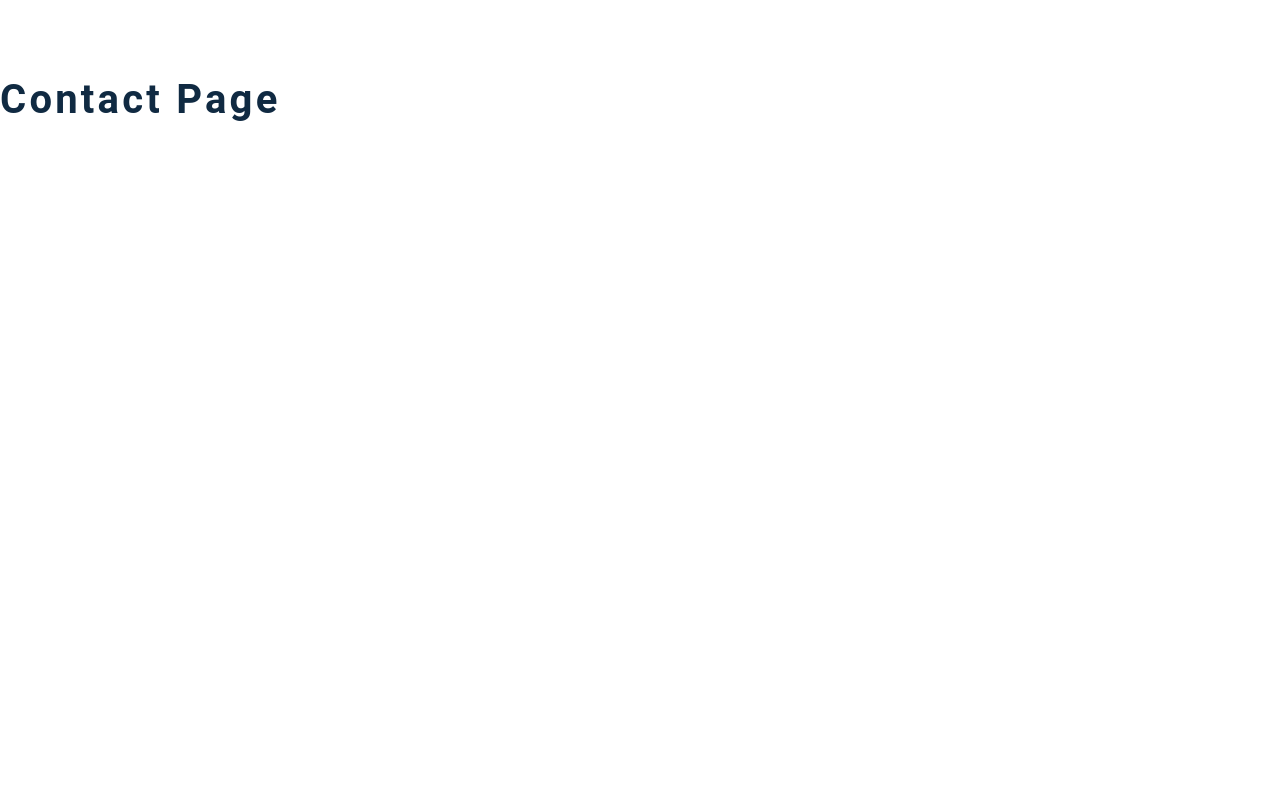
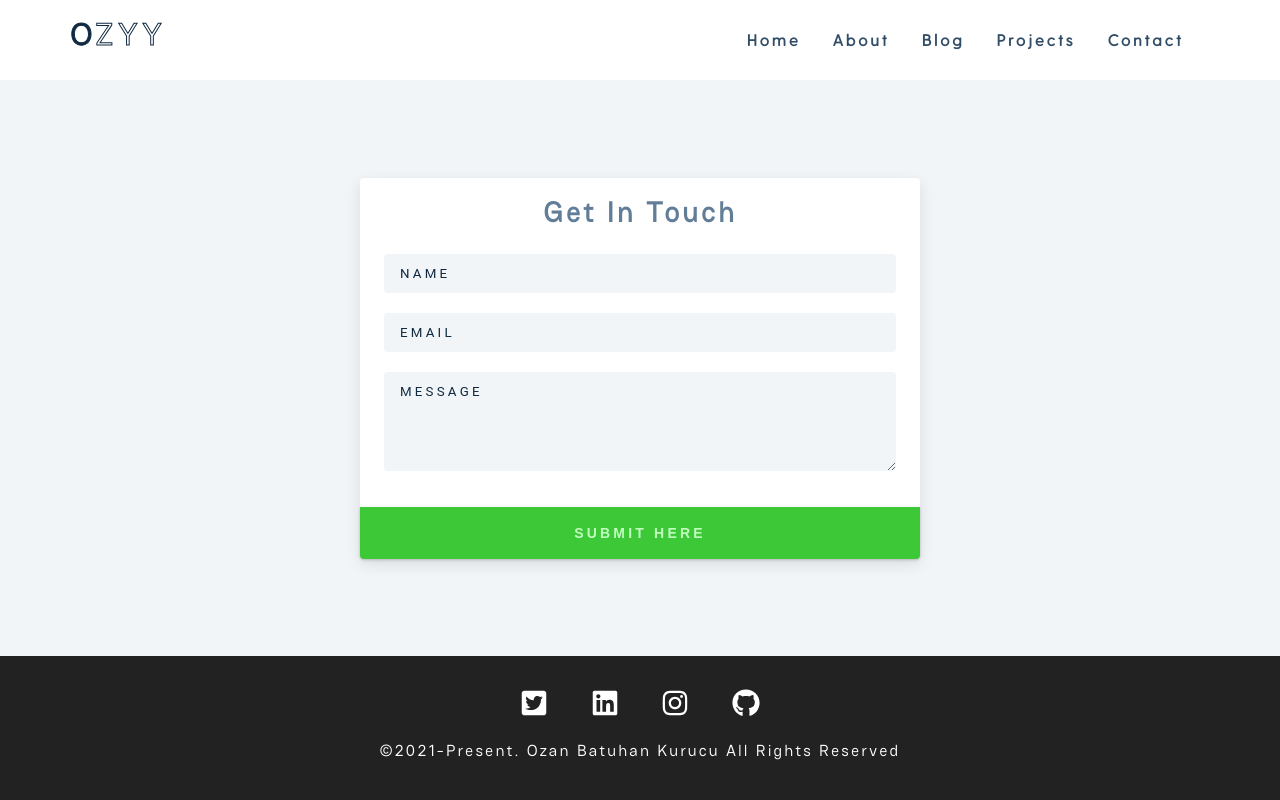
Before and after one commit to ozanbatuhankurucu/portfolio, a Gatsby site: page /contact in a window 1280 px wide. Built offline with nearby package versions, Linux system fonts and the light colour scheme; Gatsby itself is replaced by a stand-in of ours.

Commit message:
about and contact page added

```diff
--- a/gatsby-config.js
+++ b/gatsby-config.js
@@ -37,7 +37,7 @@ module.exports = {
         //   singleType : `about`
         //  ONLY ADD TO ARRAY IF YOU HAVE DATA IN STRAPI !!!!
         contentTypes: [`jobs`, `projects`, `blogs`],
-        singleTypes: [],
+        singleTypes: [`about`],
       },
     },
     {
--- a/src/components/Layout.js
+++ b/src/components/Layout.js
@@ -1,4 +1,4 @@
-import React from "react"
+import React, { useState } from "react"
 // import "../css/main.css"
 import Navbar from "./Navbar"
 import Sidebar from "./Sidebar"
@@ -16,6 +16,10 @@ const Layout = ({ children }) => {
       }
     }
   `)
+  const [isOpen, setIsOpen] = useState(false)
+  const toggleSidebar = () => {
+    setIsOpen(prev => !prev)
+  }
   console.log(data)
   return (
     <>
@@ -23,7 +27,8 @@ const Layout = ({ children }) => {
         <title>{data.site.siteMetadata.title}</title>
         <meta name="description" content={data.site.siteMetadata.description} />
       </Helmet>
-      <Navbar />
+      <Navbar toggleSidebar={toggleSidebar} />
+      <Sidebar isOpen={isOpen} toggleSidebar={toggleSidebar} />
       {children}
       <Footer />
     </>
--- a/src/components/Navbar.js
+++ b/src/components/Navbar.js
@@ -2,13 +2,16 @@ import React from "react"
 import logo from "../assets/logo.svg"
 import { FaAlignRight } from "react-icons/fa"
 import PageLinks from "../constants/links"
-const Navbar = () => {
+import { Link } from "gatsby"
+const Navbar = ({ toggleSidebar }) => {
   return (
     <nav className="navbar">
       <div className="nav-center">
         <div className="nav-header">
-          <img src={logo} alt="logo" />
-          <button type="button" className="toggle-btn">
+          <Link to="/">
+            <img src={logo} alt="logo" />
+          </Link>
+          <button type="button" className="toggle-btn" onClick={toggleSidebar}>
             <FaAlignRight></FaAlignRight>
           </button>
         </div>
--- a/src/components/Sidebar.js
+++ b/src/components/Sidebar.js
@@ -2,8 +2,18 @@ import React from "react"
 import Links from "../constants/links"
 import SocialLinks from "../constants/socialLinks"
 import { FaTimes } from "react-icons/fa"
-const Sidebar = () => {
-  return <h2>sidebar component</h2>
+const Sidebar = ({ isOpen, toggleSidebar }) => {
+  return (
+    <aside className={`sidebar ${isOpen ? "show-sidebar" : ""}`}>
+      <button className="close-btn" onClick={toggleSidebar}>
+        <FaTimes />
+      </button>
+      <div className="side-container">
+        <Links styleClass={`${isOpen ? "sidebar-links" : ""}`} />
+        <SocialLinks styleClass={`${isOpen ? "sidebar-icons" : ""} `} />
+      </div>
+    </aside>
+  )
 }
 
 export default Sidebar
--- a/src/constants/links.js
+++ b/src/constants/links.js
@@ -9,7 +9,7 @@ const data = [
   {
     id: 2,
     text: "about",
-    url: "/",
+    url: "/about",
   },
   {
     id: 3,
@@ -24,7 +24,7 @@ const data = [
   {
     id: 5,
     text: "contact",
-    url: "/",
+    url: "/contact",
   },
 ]
 
--- a/src/css/main.css
+++ b/src/css/main.css
@@ -4,6 +4,16 @@ Fonts
 ===============
 */
 /* @import url("https://fonts.googleapis.com/css?family=Open+Sans|Roboto:400,700&display=swap"); */
+
+@font-face {
+  font-family: GreycliffCF;
+  src: url(../assets//fonts/GreycliffCF-Regular.otf);
+}
+
+@font-face {
+  font-family: HaskoyRegular;
+  src: url(../assets//fonts/Haskoy-Regular.otf);
+}
 
 /*
 ===============
@@ -74,7 +84,7 @@ Global Styles
 }
 
 body {
-  font-family: var(--ff-secondary);
+  font-family: GreycliffCF;
   background: var(--clr-white);
   color: var(--clr-grey-1);
   line-height: 1.5;
@@ -97,7 +107,7 @@ h4 {
   letter-spacing: var(--spacing);
   line-height: 1.25;
   margin-bottom: 0.75rem;
-  font-family: var(--ff-primary);
+  font-family: HaskoyRegular;
   text-transform: capitalize;
 }
 
@@ -1083,6 +1093,7 @@ About Page
 .about-img {
   margin-bottom: 2rem;
   height: 25rem;
+  border-radius: 10px;
 }
 
 .about-text .section-title {
@@ -1180,7 +1191,6 @@ Contact Page
   margin-bottom: 1.25rem;
   background: var(--clr-grey-10);
   border-radius: var(--radius);
-  text-transform: uppercase;
   letter-spacing: var(--spacing);
 }
 
--- a/src/pages/contact.js
+++ b/src/pages/contact.js
@@ -2,7 +2,40 @@ import React from "react"
 import Layout from "../components/Layout"
 
 const contact = () => {
-  return <h2>contact page</h2>
+  return (
+    <Layout>
+      <section className="contact-page">
+        <article className="contact-form">
+          <h3>get in touch</h3>
+          <form action="https://formspree.io/f/meqvlrko" method="POST">
+            <div className="form-group">
+              <input
+                type="text"
+                placeholder="name"
+                name="name"
+                className="form-control"
+              />
+              <input
+                type="email"
+                name="email"
+                placeholder="email"
+                className="form-control"
+              />
+              <textarea
+                name="message"
+                placeholder="message"
+                rows="5"
+                className="form-control"
+              ></textarea>
+            </div>
+            <button type="submit" className="submit-btn btn">
+              submit here
+            </button>
+          </form>
+        </article>
+      </section>
+    </Layout>
+  )
 }
 
 export default contact
```
Also changed, not shown: src/pages/404.js (+12 -1 lines), src/pages/about.js (+48 -2 lines), src/assets/fonts/GreycliffCF-Regular.otf (added), src/assets/fonts/Haskoy-Regular.otf (added).
